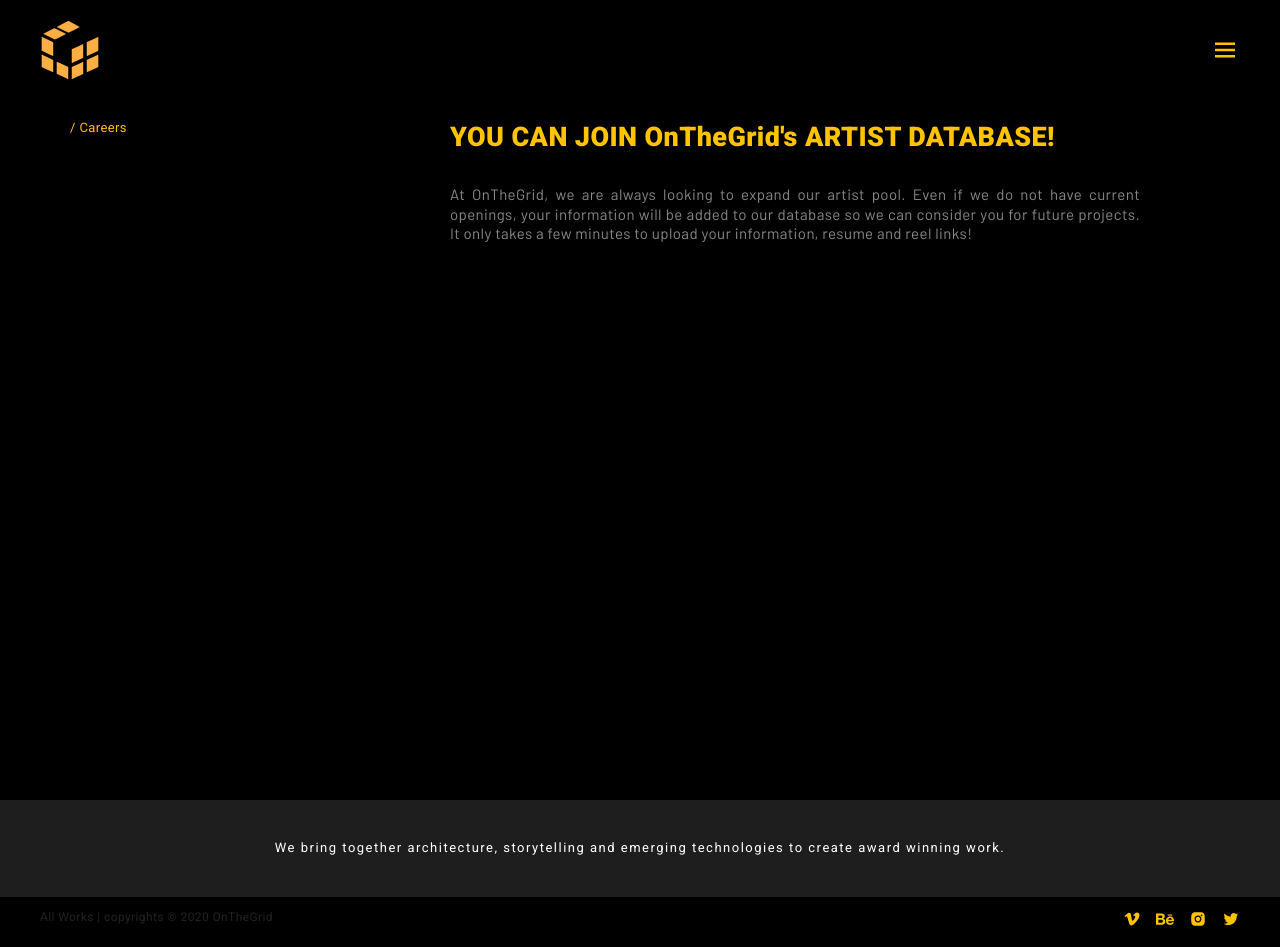
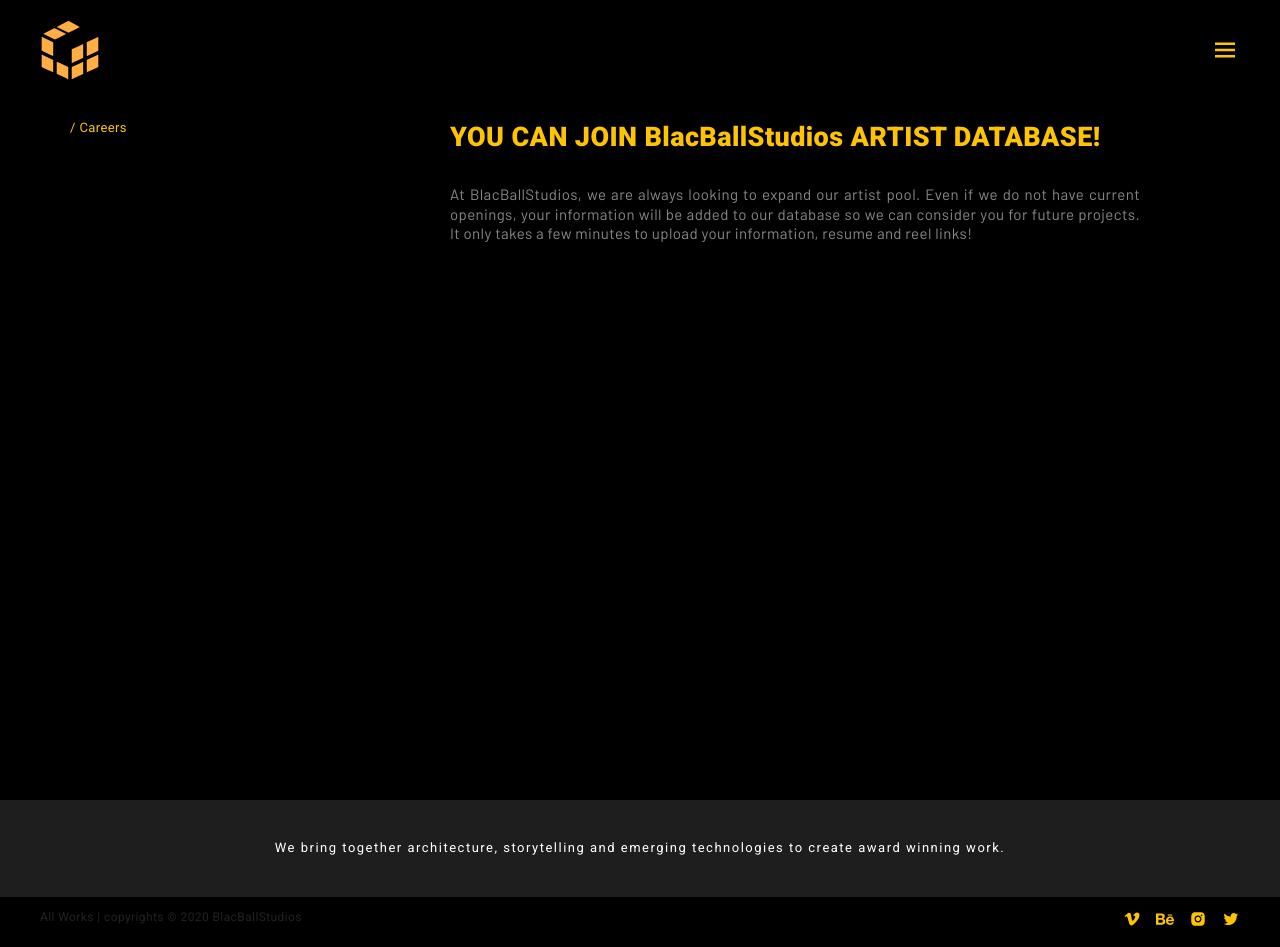
Before and after one commit to Kevin-kirago/Blac-studios-v2.0, a React (Create React App) app: page /career in a window 1280 px wide. Built offline with nearby package versions, Linux system fonts and the light colour scheme.

Commit message:
name change and update

```diff
--- a/public/index.html
+++ b/public/index.html
@@ -9,7 +9,7 @@
             rel="stylesheet"
         />
         <link rel="manifest" href="%PUBLIC_URL%/manifest.json" />
-		<title>OnTheGrid |</title>
+        <title>BlacBallStudios |</title>
     </head>
     <body>
         <div id="container"></div>
--- a/src/components/footer.component.jsx
+++ b/src/components/footer.component.jsx
@@ -14,7 +14,8 @@
             icon: "#icon-behance",
         },
         {
-			linkUrl: "https://www.instagram.com/blacstudioske/?utm_source=ig_profile_share&igshid=1p",
+            linkUrl:
+                "https://www.instagram.com/blacstudioske/?utm_source=ig_profile_share&igshid=1p",
             title: "Instagram",
             icon: "#icon-bxl-instagram-alt",
         },
@@ -29,15 +30,26 @@
         <footer className="footer">
             <div className="footer__description">
                 <span className="footer__description--text">
-					We bring together architecture, storytelling and emerging technologies to create award winning work.
+                    We bring together architecture, storytelling and emerging
+                    technologies to create award winning work.
                 </span>
             </div>
             <div className="footer__nav">
-				<span className="footer__nav--header">All Works | copyrights &copy; {new Date().getFullYear()} OnTheGrid</span>
+                <span className="footer__nav--header">
+                    All Works | copyrights &copy; {new Date().getFullYear()}{" "}
+                    BlacBallStudios
+                </span>
                 <ul className="footer__nav--list">
                     {linkData.map((item) => (
-						<li className="footer__nav--list-item" key={linkData.indexOf(item)}>
-							<a href={item.linkUrl} target="_blank" rel="noopener noreferrer">
+                        <li
+                            className="footer__nav--list-item"
+                            key={linkData.indexOf(item)}
+                        >
+                            <a
+                                href={item.linkUrl}
+                                target="_blank"
+                                rel="noopener noreferrer"
+                            >
                                 <svg className="footer__social-icon">
                                     <use href={sprites + item.icon}></use>
                                 </svg>
--- a/src/pages/about.component.jsx
+++ b/src/pages/about.component.jsx
@@ -3,7 +3,12 @@
 import clientSprites from "../assets/clients/symbol-defs.svg";
 
 const AboutPage = () => {
-	const sprites = ["#icon-bxl-visa", "#icon-bxl-digg", "#icon-bxl-dropbox", "#icon-bxl-ebay"];
+    const sprites = [
+        "#icon-bxl-visa",
+        "#icon-bxl-digg",
+        "#icon-bxl-dropbox",
+        "#icon-bxl-ebay",
+    ];
 
     return (
         <div className="about">
@@ -16,21 +21,34 @@
                     </ul>
                     <div className="content">
                         <h1 className="heading__primary">
-							WE ARE A DESIGN-LED CREATIVE STUDIO, WORKING WITH ANIMATION, VFX AND EMERGING TECHNOLOGIES.
+                            WE ARE A DESIGN-LED CREATIVE STUDIO, WORKING WITH
+                            ANIMATION, VFX AND EMERGING TECHNOLOGIES.
                         </h1>
                         <p className="paragraph">
-							<span>OnTheGrid</span> was established in 2016.
-							<br /> Our goal is to please and exceed your needs and expectations, with our intense desire for knowledge and passion in
-							&nbsp;<span>ANIMATION</span>, <span>VISUAL EFFECTS</span> and <span>DESIGN</span> for any media.
-							<br /> We focus on going above and beyond creatively thanks to our teams diverse backgrounds, be it cinema, television or
-							Advertisement. We are proud of our creativity and savviness in what we do. Our creativity works hand in hand with our
-							devotion to build your project from start to finish, <span>on time</span> and <span>within the budget</span>.
+                            <span>BlacBallStudios</span> was established in
+                            2016.
+                            <br /> Our goal is to please and exceed your needs
+                            and expectations, with our intense desire for
+                            knowledge and passion in &nbsp;
+                            <span>ANIMATION</span>, <span>VISUAL EFFECTS</span>{" "}
+                            and <span>DESIGN</span> for any media.
+                            <br /> We focus on going above and beyond creatively
+                            thanks to our teams diverse backgrounds, be it
+                            cinema, television or Advertisement. We are proud of
+                            our creativity and savviness in what we do. Our
+                            creativity works hand in hand with our devotion to
+                            build your project from start to finish,{" "}
+                            <span>on time</span> and{" "}
+                            <span>within the budget</span>.
                         </p>
                         <p className="paragraph">
-							<span>OnTheGrid</span> offers a broad range of 3D Photorealistic <span>CGI</span> design and production services for
-							creating the perfect illusion.
-							<br /> The only limit is your imagination. Our team made up of a photographer, 3D-Artist, Modellers and Designers will
-							turn your idea into a reality.
+                            <span>BlacBallStudios</span> offers a broad range of
+                            3D Photorealistic <span>CGI</span> design and
+                            production services for creating the perfect
+                            illusion.
+                            <br /> The only limit is your imagination. Our team
+                            made up of a photographer, 3D-Artist, Modellers and
+                            Designers will turn your idea into a reality.
                         </p>
                     </div>
                 </section>
@@ -47,13 +65,21 @@
                     </ul>
                     <div className="content">
                         <h3 className="heading__tertiary">Visualizations</h3>
-						<p className="paragraph">Advertising and products visualizations, pack shots, etc.</p>
+                        <p className="paragraph">
+                            Advertising and products visualizations, pack shots,
+                            etc.
+                        </p>
                         <h3 className="heading__tertiary">ANIMATION</h3>
-						<p className="paragraph">3d and 2d, motion graphics, info-graphics</p>
+                        <p className="paragraph">
+                            3d and 2d, motion graphics, info-graphics
+                        </p>
                         <h3 className="heading__tertiary">VFX</h3>
                         <p className="paragraph">set extension, keying, etc.</p>
                         <h3 className="heading__tertiary">Videography</h3>
-						<p className="paragraph">Customer testimonials, Company story videos, Product video etc.</p>
+                        <p className="paragraph">
+                            Customer testimonials, Company story videos, Product
+                            video etc.
+                        </p>
                     </div>
                 </section>
                 <section className="about__clients">
@@ -64,13 +90,17 @@
                     </ul>
                     <div className="content">
                         <p className="paragraph">
-							<b>OnTheGrid</b> has been honored to partner up with these clients. We give thanks to those who give us opportunity to
-							make content we love.
+                            <b>BlacBallStudios</b> has been honored to partner
+                            up with these clients. We give thanks to those who
+                            give us opportunity to make content we love.
                         </p>
                     </div>
                     <div className="logo">
                         {sprites.map((item) => (
-							<div className="logo__container" key={sprites.indexOf(item)}>
+                            <div
+                                className="logo__container"
+                                key={sprites.indexOf(item)}
+                            >
                                 <svg>
                                     <use href={clientSprites + item} />
                                 </svg>
--- a/src/pages/career.component.jsx
+++ b/src/pages/career.component.jsx
@@ -11,12 +11,16 @@
                 </div>
                 <div className="content">
                     <h1 className="heading__primary">
-						You can join <span>OnTheGrid's</span> Artist Database!
+                        You can join <span>BlacBallStudios </span> Artist
+                        Database!
                     </h1>
                     <p className="paragraph">
-						At OnTheGrid, we are always looking to expand our artist pool. Even if we do not have current openings, your information will
-						be added to our database so we can consider you for future projects. It only takes a few minutes to upload your information,
-						resume and reel links!
+                        At BlacBallStudios, we are always looking to expand our
+                        artist pool. Even if we do not have current openings,
+                        your information will be added to our database so we can
+                        consider you for future projects. It only takes a few
+                        minutes to upload your information, resume and reel
+                        links!
                     </p>
                 </div>
             </div>
--- a/src/redux/gallery/data.js
+++ b/src/redux/gallery/data.js
@@ -21,8 +21,8 @@
     {
         id: 28,
         routeName: "work/jw-tvc",
-        title: "JW TVC",
-        company: "OnTheGrid",
+        title: "Johnnie Walker 'The Walkers' TVC",
+        company: "BlacBallStudios",
         thumbnail:
             "https://i.vimeocdn.com/video/1546910454-ef4954627b610752e239c04d103efe7347677fe6ebc8929cc5807effdde62e6f-d_640x360",
         reel: "https://player.vimeo.com/video/770676361?h=87d546f8bc",
@@ -35,7 +35,7 @@
         id: 3,
         routeName: "work/psi",
         title: "PSI | Love Shouldn't Hurt |",
-        company: "OnTheGrid",
+        company: "BlacBallStudios",
         thumbnail:
             "https://i.vimeocdn.com/video/1497872088-ecdfb507d9515aba82e4bb6b5114086398d472be6792b8e3df09b0f6af06b83e-d_640x360",
         reel: "https://player.vimeo.com/video/744588607?h=9331330f52",
@@ -48,8 +48,8 @@
     {
         id: 18,
         routeName: "work/chaguo",
-        title: "Chagua Trailer",
-        company: "OnTheGrid",
+        title: "CHAGUO Trailer",
+        company: "BlacBallStudios",
         thumbnail:
             "https://i.vimeocdn.com/video/1547000620-710ecfa260e9a2fb4bbe7a00afaedc9cc0c061b9ec65d738fafd1172c3c1c482-d_640x360",
         reel: "https://player.vimeo.com/video/722841576?h=109d2f1106",
@@ -62,7 +62,7 @@
         id: 23,
         routeName: "work/crime-and-justice",
         title: "Crime And Justice S02 | Title Sequencer",
-        company: "OnTheGrid",
+        company: "BlacBallStudios",
         thumbnail:
             "https://i.vimeocdn.com/video/1421983473-e7dd30f7c6bf4cdddf8ad27b0e1a40215084208af48b990cd4c68bf7dc4892b5-d_640x360",
         reel: "https://player.vimeo.com/video/704097200?h=70312ea33d",
@@ -75,7 +75,7 @@
         id: 0,
         routeName: "work/lipa-mdogo-mdogo",
         title: "Safaricom | Lipa Mdogo Mdogo |",
-        company: "OnTheGrid",
+        company: "BlacBallStudios",
         thumbnail:
             "https://i.vimeocdn.com/video/1399707551-8b7dc5497c00dc84c4e8c9c6d86c332e0a3c2effd1f312d1f1baa4ee97cc6140-d_640x360",
         reel: "https://player.vimeo.com/video/691423044?h=286b7c776f",
@@ -88,7 +88,7 @@
         id: 1,
         routeName: "work/kinyozi",
         title: "Kinyozi",
-        company: "OnTheGrid",
+        company: "BlacBallStudios",
         thumbnail:
             "https://i.vimeocdn.com/video/1316802326-c1385a0836ae25d172bba02c011a977bfd83b3c379755ccecbb53156a5faafe2-d_640x360",
         reel: "https://player.vimeo.com/video/652565437?h=2a07259b61",
@@ -101,7 +101,7 @@
         id: 2,
         routeName: "work/selfie",
         title: "Chukua Selfie - EJAF - TV ANIMATION SPOT",
-        company: "OnTheGrid",
+        company: "BlacBallStudios",
         thumbnail:
             "https://i.vimeocdn.com/video/1037610198-c24786e9a3ee88c95385c273b2291a9f061d26d27b523538465c1685710b75a6-d_640x360",
         reel: "https://player.vimeo.com/video/501472991?h=3238ada09d",
@@ -114,7 +114,7 @@
         id: 7,
         routeName: "work/nestle-cerevita",
         title: "Cerevita New Pack Endframe",
-        company: "OnTheGrid",
+        company: "BlacBallStudios",
         thumbnail:
             "https://i.vimeocdn.com/video/986619770-1a5c4d92aaf632b1db14f2d7356bf0ad02fe9e4d1cb87821107239c7961b0b27-d_640x360",
         reel: "https://player.vimeo.com/video/474557862?color=ffc300&title=0&byline=0&portrait=0",
@@ -127,7 +127,7 @@
         id: 8,
         routeName: "work/mtn-uganda",
         title: "MTN | Momo Nyabo |",
-        company: "OnTheGrid",
+        company: "BlacBallStudios",
         thumbnail:
             "https://i.vimeocdn.com/video/975568534-f1a71ba0bfb8602676eb97b8afd53e0f1f20989184683bd58528506b87429f49-d_640x360",
         reel: "https://player.vimeo.com/video/468443755?color=ffc300&title=0&byline=0&portrait=0",
@@ -140,7 +140,7 @@
         id: 5,
         routeName: "work/shell",
         title: "Shell_TVC",
-        company: "OnTheGrid",
+        company: "BlacBallStudios",
         thumbnail:
             "https://i.vimeocdn.com/video/953456145-a4284c1b845c185be46c5175883d2de2ae29d74a527c8ffff644e112eae3225f-d_640x360",
         reel: "https://player.vimeo.com/video/455570287?h=f62185fb10",
@@ -153,7 +153,7 @@
         id: 9,
         routeName: "work/safaricom-digital-learning",
         title: "Safaricom | Digital Learning |",
-        company: "OnTheGrid",
+        company: "BlacBallStudios",
         thumbnail:
             "https://i.vimeocdn.com/video/950559443-6359831ec6890264db41e07daa170710d73d1a8d7d7d46b33b393476565059bf-d_640x360",
         reel: "https://player.vimeo.com/video/453920163?color=ffc300&title=0&byline=0&portrait=0",
@@ -166,7 +166,7 @@
         id: 4,
         routeName: "work/dumu_zas",
         title: "MRM_Dumu zas_TVC",
-        company: "OnTheGrid",
+        company: "BlacBallStudios",
         thumbnail:
             "https://i.vimeocdn.com/video/950561751-1f8ada632a8793c14f0cd33b562151673a3de0554c1e8ecb30407be90025b78a-d_640x360",
         reel: "https://player.vimeo.com/video/453918395?h=cd1de6d4bb",
@@ -179,7 +179,7 @@
         id: 6,
         routeName: "work/double-data",
         title: "Airtel | Double Data |",
-        company: "OnTheGrid",
+        company: "BlacBallStudios",
         thumbnail:
             "https://i.vimeocdn.com/video/953443569-6ce4030bcdbc00a218f98411b8dceedba12b6373bf4eb2527c3b2b2c09912838-d_640x360",
         reel: "https://player.vimeo.com/video/453916020?h=5e0e27f40c",
@@ -205,7 +205,7 @@
         id: 24,
         routeName: "work/pesalink",
         title: "PesaLink Tuliaa on TVC",
-        company: "OnTheGrid",
+        company: "BlacBallStudios",
         thumbnail:
             "https://i.vimeocdn.com/video/812343616-61f799eb62d544ad0892412d57cde5db8284f8b1a5aa0c0699c5c256f2f81d9f-d_640x360",
         reel: "https://player.vimeo.com/video/358651015?h=9c83d2e595",
@@ -218,7 +218,7 @@
         id: 25,
         routeName: "work/mtn-bussiness",
         title: "MTN | Bussiness TVC |",
-        company: "OnTheGrid",
+        company: "BlacBallStudios",
         thumbnail:
             "https://i.vimeocdn.com/video/812335916-54dab08e9a9333f52892f3c25fbe109a34c639a7f800a47ff3916514dc824c0e-d_640x360",
         reel: "https://player.vimeo.com/video/358645378?h=cb8f3b061f",
@@ -231,7 +231,7 @@
         id: 26,
         routeName: "work/nile",
         title: "Nile Special beer TVC-Uganda Cranes for Afcon 2019",
-        company: "OnTheGrid",
+        company: "BlacBallStudios",
         thumbnail:
             "https://i.vimeocdn.com/video/812328491-7dc9a3e255205bb6a65049f175a41deed26e975d2f3bb22ad5251cd48c052005-d_640x360",
         reel: "https://player.vimeo.com/video/358046896?h=6285619e17",
@@ -244,7 +244,7 @@
         id: 16,
         routeName: "work/fresh-iria",
         title: "Fresh Iria Milk",
-        company: "OnTheGrid",
+        company: "BlacBallStudios",
         thumbnail:
             "https://i.vimeocdn.com/video/788175060-2e7daa35051d6507d7aa7f6881ccd1bf44469737f0760b7bb1eacd56116b944f-d_640x360",
         reel: "https://player.vimeo.com/video/339977229?color=ffc300&title=0&byline=0&portrait=0",
@@ -255,7 +255,7 @@
         id: 27,
         routeName: "work/statistics",
         title: "STATISTICS - Shaping the Future of Education & Work",
-        company: "OnTheGrid",
+        company: "BlacBallStudios",
         thumbnail:
             "https://i.vimeocdn.com/video/788169935-a0430ee142b67edcd4748a5d2a7e5cb274b86c273632d6077defefd8af777ca8-d_640x360",
         reel: "https://player.vimeo.com/video/339964134?h=bfe7f693de",
@@ -268,7 +268,7 @@
         id: 10,
         routeName: "work/airtel-double-data",
         title: "Airtel | Double Data |",
-        company: "OnTheGrid",
+        company: "BlacBallStudios",
         thumbnail: airtelDoubleData_img1,
         reel: null,
         gallery: [airtelDoubleData_img1],
@@ -278,7 +278,7 @@
         id: 11,
         routeName: "work/toycar",
         title: "ToyCar",
-        company: "OnTheGrid",
+        company: "BlacBallStudios",
         thumbnail: toycar_img1,
         reel: null,
         gallery: [toycar_img1, toycar_img2],
@@ -288,7 +288,7 @@
         id: 12,
         routeName: "work/black",
         title: "Black",
-        company: "OnTheGrid",
+        company: "BlacBallStudios",
         thumbnail: black_img1,
         reel: "https://player.vimeo.com/video/222206537?color=ffc300&title=0&byline=0&portrait=0",
         gallery: [black_img1],
@@ -298,7 +298,7 @@
         id: 13,
         routeName: "work/valon",
         title: "Valon Product shot",
-        company: "OnTheGrid",
+        company: "BlacBallStudios",
         thumbnail: valon_img1,
         reel: null,
         gallery: [valon_img1, valon_img2],
@@ -308,7 +308,7 @@
         id: 14,
         routeName: "work/whiskey",
         title: "Whiskey",
-        company: "OnTheGrid",
+        company: "BlacBallStudios",
         thumbnail: whiskey_img1,
         reel: "https://player.vimeo.com/video/322624711?color=ffc300&title=0&byline=0&portrait=0",
         gallery: [whiskey_img1],
@@ -318,7 +318,7 @@
         id: 15,
         routeName: "work/smirnoff",
         title: "Smirnoff Apple Green",
-        company: "OnTheGrid",
+        company: "BlacBallStudios",
         thumbnail: smirnoff_img1,
         reel: null,
         gallery: [smirnoff_img1, smirnoff_img2],
@@ -328,7 +328,7 @@
         id: 17,
         routeName: "work/music",
         title: "Music",
-        company: "OnTheGrid",
+        company: "BlacBallStudios",
         thumbnail: music_img1,
         reel: null,
         gallery: [music_img1],
@@ -360,7 +360,7 @@
         id: 22,
         routeName: "work/pride-lemon-fresh",
         title: "Pride Lemon Fresh",
-        company: "OnTheGrid",
+        company: "BlacBallStudios",
         thumbnail: pride_img1,
         reel: null,
         gallery: [pride_img1, pride_img2],
--- a/src/styles/components/project-collections.scss
+++ b/src/styles/components/project-collections.scss
@@ -5,8 +5,6 @@
 
     display: grid;
     grid-template-columns: repeat(3, 1fr);
-    // grid-column-gap: 0.5rem;
-    // grid-row-gap: 2rem;
 
     @include media("<=phone") {
         padding: 0 1rem;
```
Lines whose indentation alone changed are shown as unchanged.
